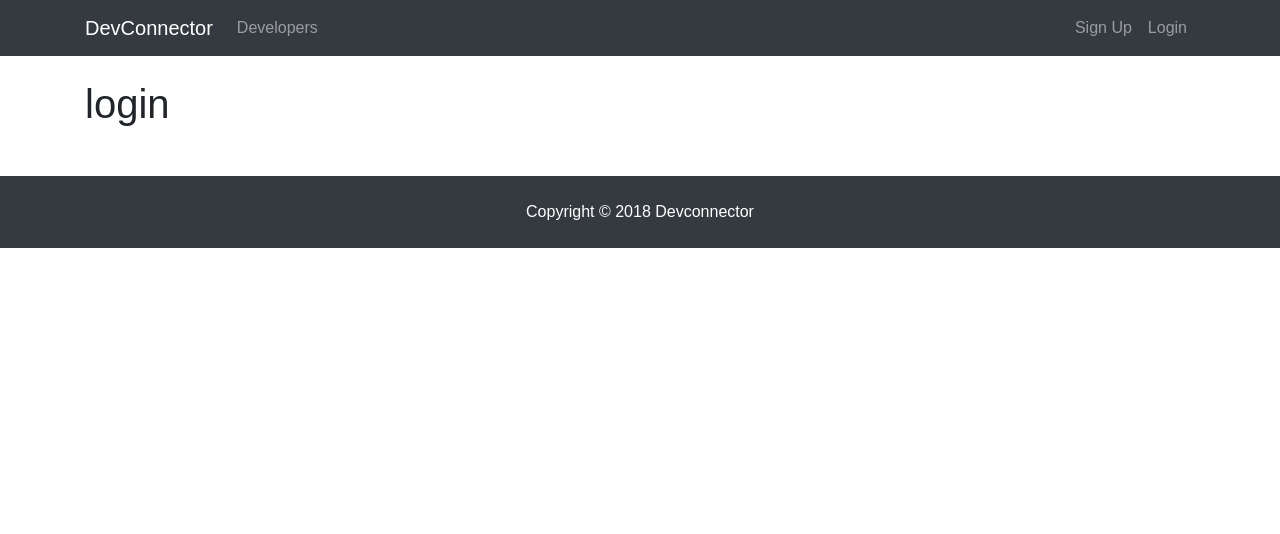
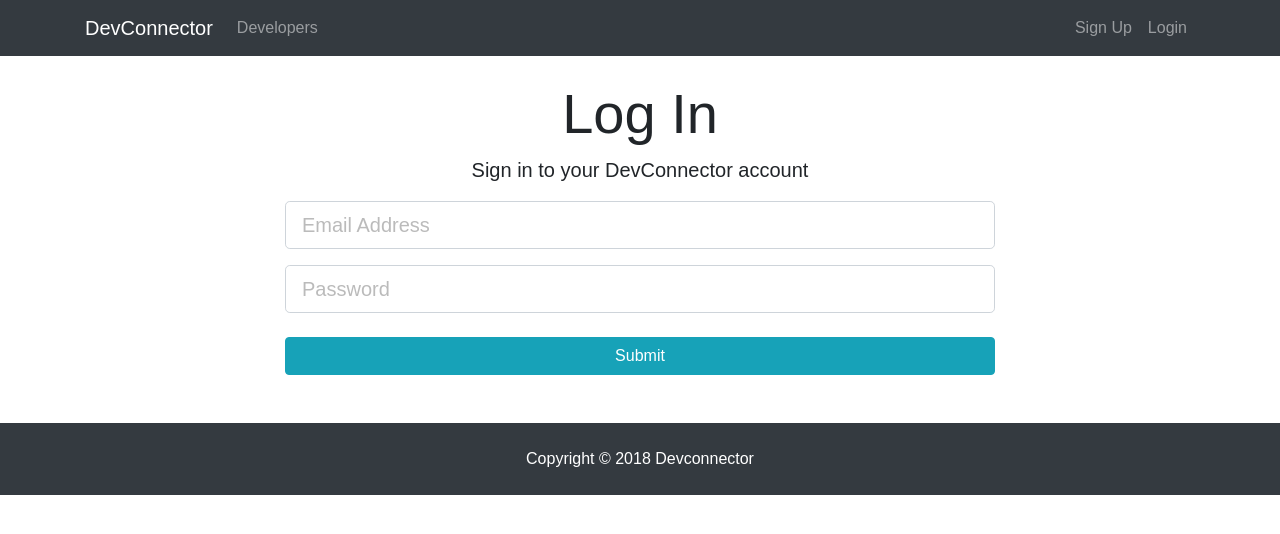
Before and after one commit to nazimkazim/MERN-stack-Front-To-Back, a React (Create React App) app in the folder client/: page /login in a window 1280 px wide. Shown: the top 534 px of the page. Built offline with nearby package versions, Linux system fonts and the light colour scheme.

Commit message:
add axios functionality

```diff
--- a/client/package.json
+++ b/client/package.json
@@ -3,6 +3,7 @@
   "version": "0.1.0",
   "private": true,
   "dependencies": {
+    "axios": "^0.18.0",
     "react": "^16.3.2",
     "react-dom": "^16.3.2",
     "react-router-dom": "^4.2.2",
--- a/client/src/components/auth/Login.js
+++ b/client/src/components/auth/Login.js
@@ -1,10 +1,68 @@
 import React, { Component } from 'react';
+import axios from 'axios';
 
 class Login extends Component {
+  constructor() {
+    super();
+    this.state = {
+      email: '',
+      password: '',
+      errors: {}
+    };
+
+    this.onChange = this.onChange.bind(this);
+    this.onSubmit = this.onSubmit.bind(this);
+  }
+
+  onChange(e) {
+    this.setState({ [e.target.name]: e.target.value });
+  }
+
+  onSubmit(e) {
+    e.preventDefault();
+    const user = {
+      email: this.state.email,
+      password: this.state.password
+    };
+    console.log(user);
+  }
+
   render() {
     return (
-      <div>
-        <h1>login</h1>
+      <div className="login">
+        <div className="container">
+          <div className="row">
+            <div className="col-md-8 m-auto">
+              <h1 className="display-4 text-center">Log In</h1>
+              <p className="lead text-center">
+                Sign in to your DevConnector account
+              </p>
+              <form onSubmit={this.onSubmit}>
+                <div className="form-group">
+                  <input
+                    type="email"
+                    className="form-control form-control-lg"
+                    placeholder="Email Address"
+                    name="email"
+                    value={this.state.email}
+                    onChange={this.onChange}
+                  />
+                </div>
+                <div className="form-group">
+                  <input
+                    type="password"
+                    className="form-control form-control-lg"
+                    placeholder="Password"
+                    name="password"
+                    value={this.state.password}
+                    onChange={this.onChange}
+                  />
+                </div>
+                <input type="submit" className="btn btn-info btn-block mt-4" />
+              </form>
+            </div>
+          </div>
+        </div>
       </div>
     );
   }
--- a/client/src/components/auth/Register.js
+++ b/client/src/components/auth/Register.js
@@ -1,4 +1,5 @@
 import React, { Component } from 'react';
+import axios from 'axios';
 
 class Register extends Component {
   constructor() {
@@ -27,7 +28,10 @@
       password: this.state.password,
       password2: this.state.password2
     };
-    console.log(newUser);
+    axios
+      .post('/api/users/register', newUser)
+      .then(res => console.log(res.data))
+      .catch(err => this.setState({ errors: err.response.data }));
   }
 
   render() {
--- a/client/src/components/layout/Landing.js
+++ b/client/src/components/layout/Landing.js
@@ -16,10 +16,10 @@
                   from other developers
                 </p>
                 <hr />
-                <Link to="/register" class="btn btn-lg btn-info mr-2">
+                <Link to="/register" className="btn btn-lg btn-info mr-2">
                   Sign Up
                 </Link>
-                <Link to="/login" class="btn btn-lg btn-light">
+                <Link to="/login" className="btn btn-lg btn-light">
                   Login
                 </Link>
               </div>
```
